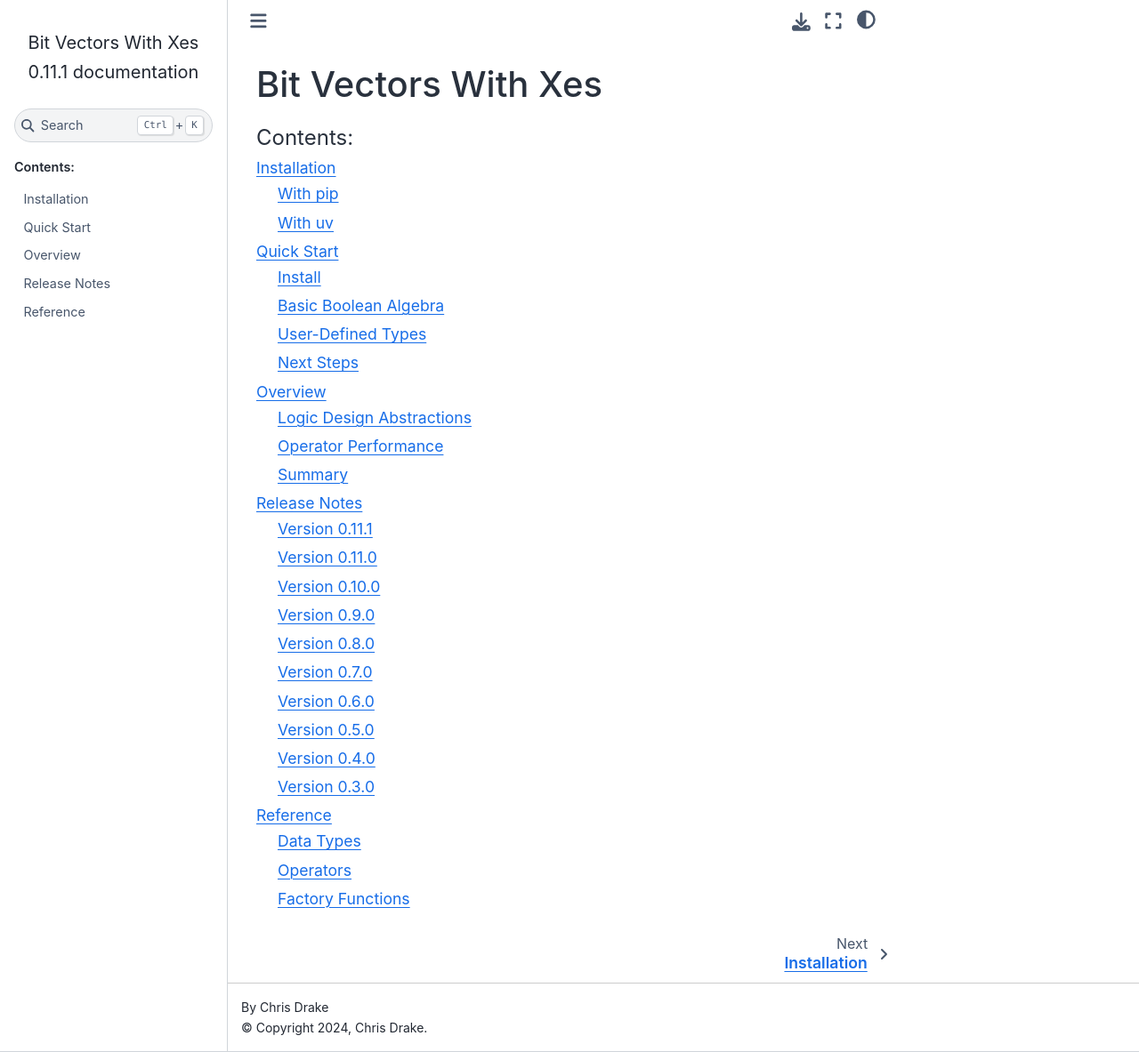
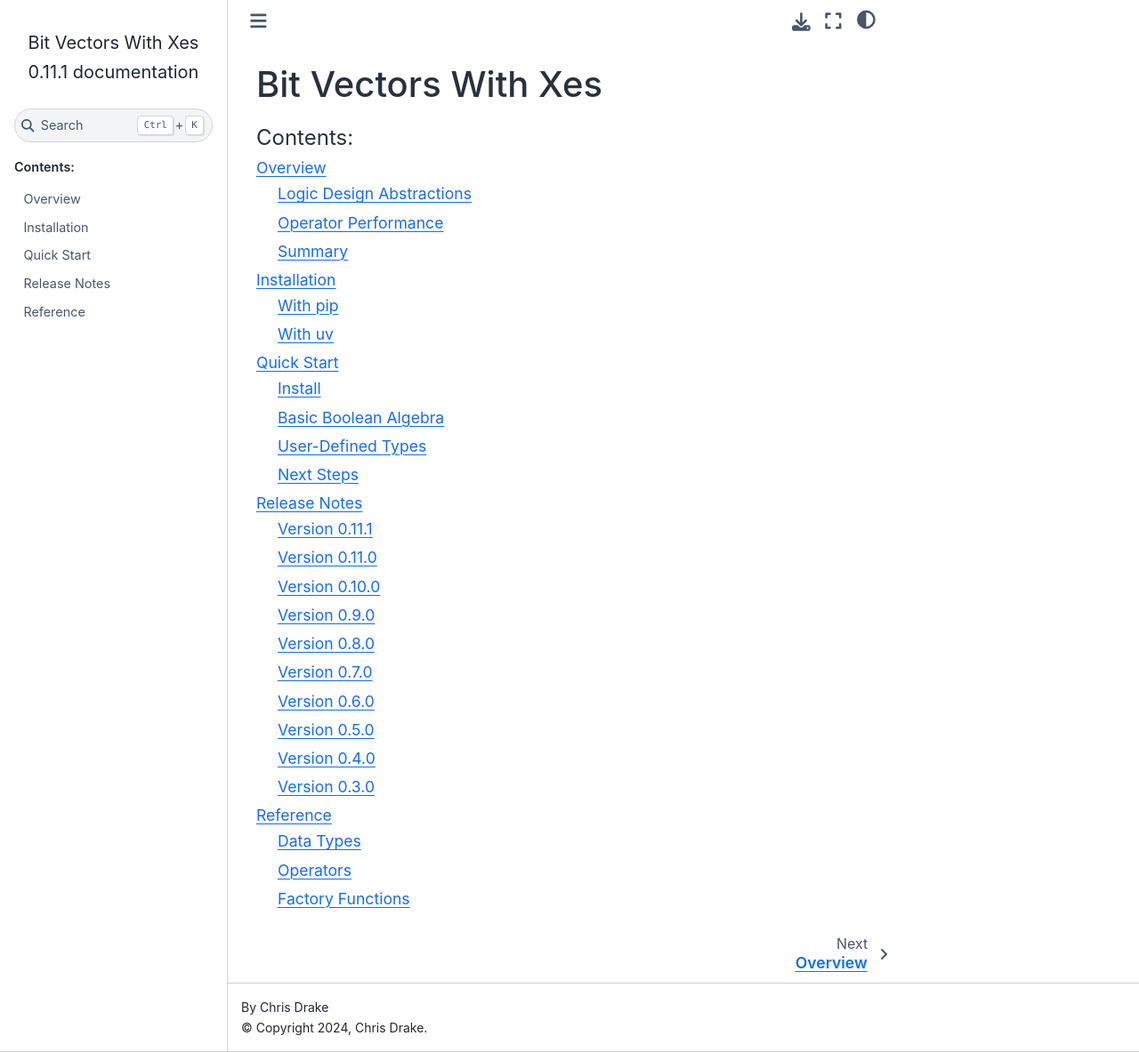
Before and after one commit to cjdrake/bvwx, a Sphinx documentation site: the page built from doc/source/index.rst, in a window 1280 px wide and 1183 px high. Shown: the whole window at 89% size. Built offline with Sphinx 7.4.7 and the Sphinx Book theme 1.1.4, drawn with Linux system fonts in a browser that asks for light colours.

Commit message:
Move the overview up

```diff
--- a/doc/source/index.rst
+++ b/doc/source/index.rst
@@ -6,8 +6,8 @@
     :maxdepth: 2
     :caption: Contents:
 
+    overview
     installation
     quickstart
-    overview
     release_notes
     reference
```
